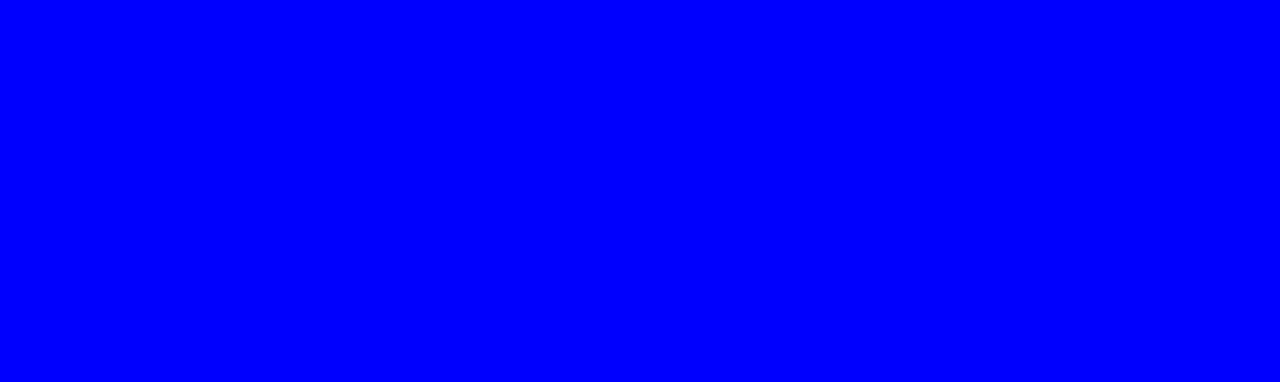
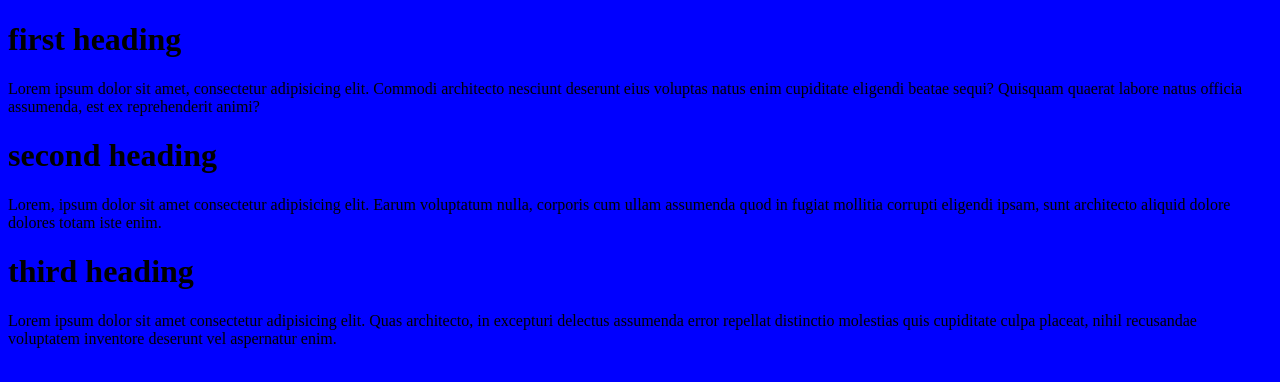
Before and after one commit to Hidayamoh/html-id, a plain HTML site: page src/index.html in a window 1280 px wide. Drawn offline with Linux system fonts and the light colour scheme.

Commit message:
Add content to the html

```diff
--- a/src/index.html
+++ b/src/index.html
@@ -7,5 +7,12 @@
     <title>HTML ID</title>
     <link rel="stylesheet" href="styles/styles.css" />
   </head>
-  <body></body>
+  <body>
+    <h1>first heading</h1>
+    <p>Lorem ipsum dolor sit amet, consectetur adipisicing elit. Commodi architecto nesciunt deserunt eius voluptas natus enim cupiditate eligendi beatae sequi? Quisquam quaerat labore natus officia assumenda, est ex reprehenderit animi?</p>
+    <h1>second heading</h1>
+    <p>Lorem, ipsum dolor sit amet consectetur adipisicing elit. Earum voluptatum nulla, corporis cum ullam assumenda quod in fugiat mollitia corrupti eligendi ipsam, sunt architecto aliquid dolore dolores totam iste enim.</p>
+    <h1>third heading</h1>
+    <p>Lorem ipsum dolor sit amet consectetur adipisicing elit. Quas architecto, in excepturi delectus assumenda error repellat distinctio molestias quis cupiditate culpa placeat, nihil recusandae voluptatem inventore deserunt vel aspernatur enim.</p>
+  </body>
 </html>
```
